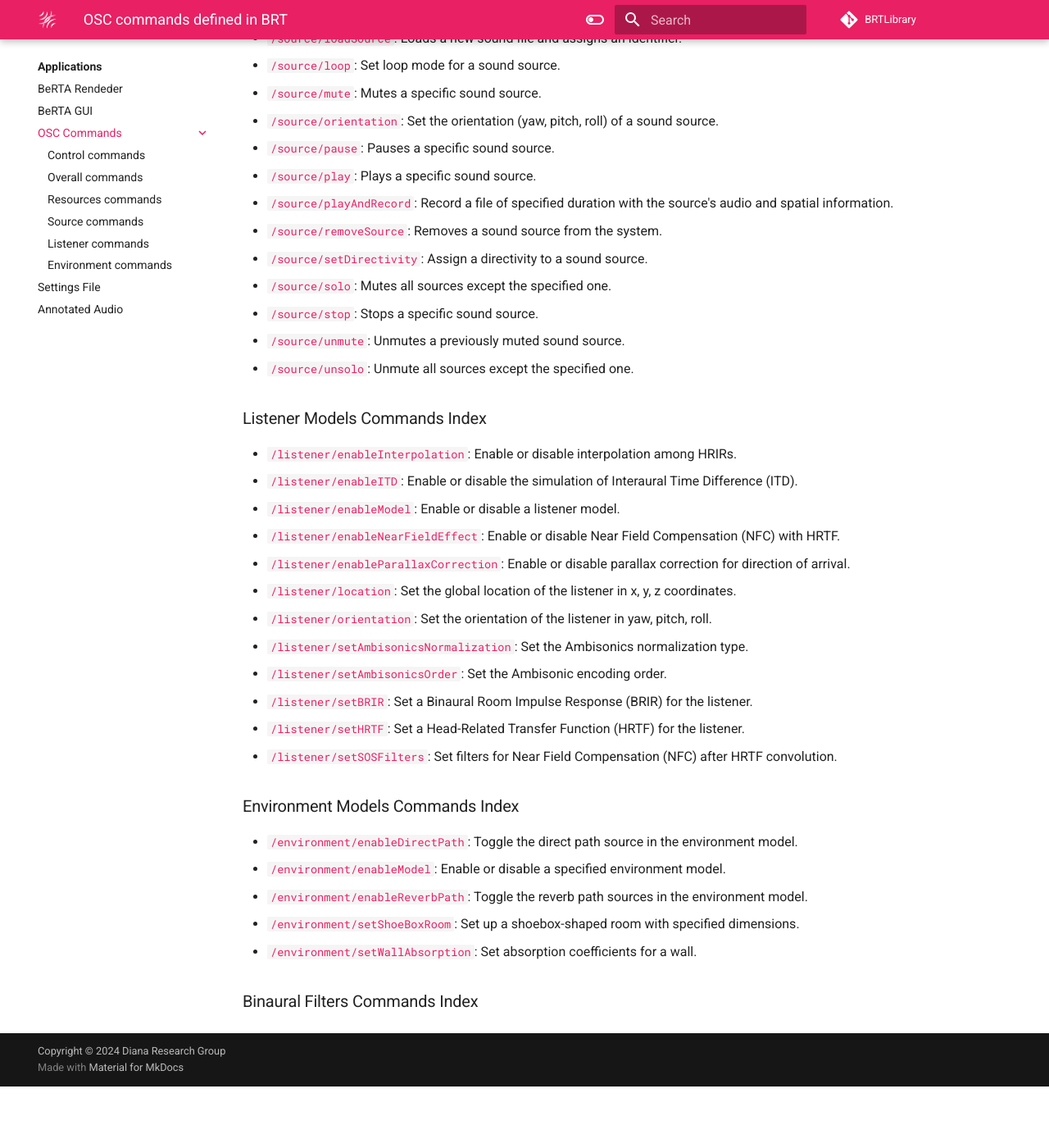
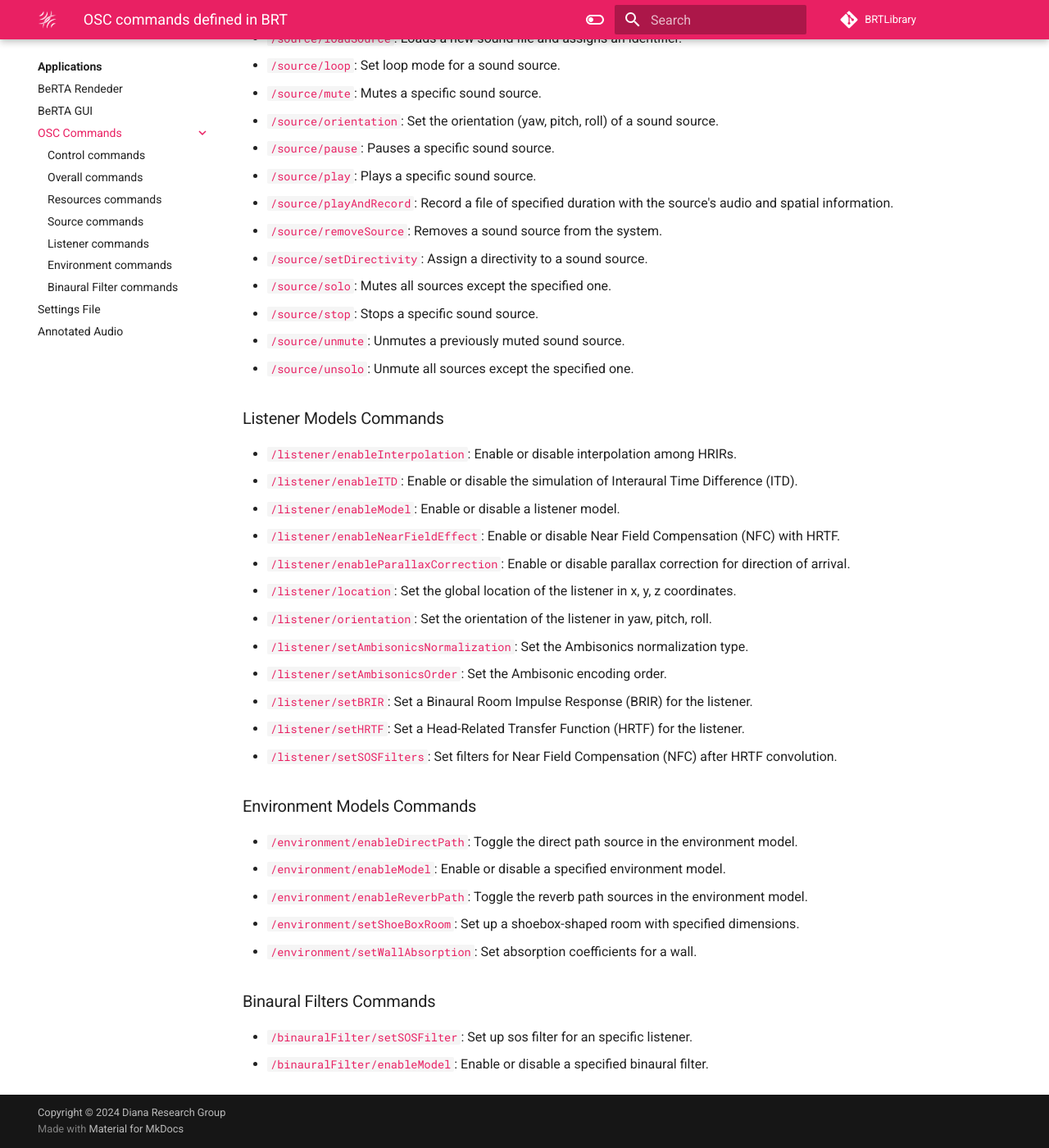
Before and after one commit to GrupoDiana/BRT-Documentation, an MkDocs documentation site: the page built from docs/osc/index.md, in a window 1280 px wide and 1400 px high, scrolled down 1648 px. Shown: the whole window at 82% size. Built offline with MkDocs 1.6.1 and Material for MkDocs 9.7.7, drawn with Linux system fonts in a browser that asks for light colours; comment, search, counter and statistics services are not loaded; before the commit the page ends 2973 px from its top, so only the background shows below that; some of the changed text lies outside the part shown.

Commit message:
feat: added osc commands for Binaural Filters

```diff
--- a/docs/osc/index.md
+++ b/docs/osc/index.md
@@ -13,7 +13,7 @@ Part of the BRT components is the definition of a set of OSC commands which the
 - [`/control/sampleRate`](control.md#controlsamplerate): Request the current audio sample rate.
 - [`/control/version`](control.md#controlversion): Retrieve the current BeRTA version.
 
-### OSC Overall Commands Index
+### OSC Overall Commands
 
 - [`/pause`](overall.md#pause): Pauses file sources and stops streaming from input channels.
 - [`/play`](overall.md#play): Starts playback of file sources and streaming from input channels.
@@ -22,7 +22,7 @@ Part of the BRT components is the definition of a set of OSC commands which the
 - [`/stop`](overall.md#stop): Stops playback of file sources and streaming from input channels.
 
 
-### Resources Commands Index
+### Resources Commands
 
 - [`/resources/enableWoodworthITD`](resources.md#resourcesenablewoodworthitd): Enables or disables the calculation of the ITD using the Woodworth formula.
 - [`/resources/getBRIRInfo`](resources.md#resourcesgetbririnfo): Gets information about one of the loaded Binaural Room Impulse Responses (BRIR).
@@ -43,7 +43,7 @@ Part of the BRT components is the definition of a set of OSC commands which the
 
 
 
-### Source Models Commands Index
+### Source Models Commands
 
 - [`/source/addLineIn`](source.md#sourceaddlinein): Adds a new source from an audio input channel.
 - [`/source/enableDirectivity`](source.md#sourceenabledirectivity): Enable or disable the directivity of a sound source.
@@ -65,7 +65,7 @@ Part of the BRT components is the definition of a set of OSC commands which the
 
 
 
-### Listener Models Commands Index
+### Listener Models Commands
 
 - [`/listener/enableInterpolation`](listener.md#listenerenableinterpolation): Enable or disable interpolation among HRIRs.
 - [`/listener/enableITD`](listener.md#listenerenableitd): Enable or disable the simulation of Interaural Time Difference (ITD).
@@ -81,7 +81,7 @@ Part of the BRT components is the definition of a set of OSC commands which the
 - [`/listener/setSOSFilters`](listener.md#listenersetsosfilters): Set filters for Near Field Compensation (NFC) after HRTF convolution.
 
 
-### Environment Models Commands Index
+### Environment Models Commands
 
 - [`/environment/enableDirectPath`](environment.md#environmentenabledirectpath): Toggle the direct path source in the environment model.
 - [`/environment/enableModel`](environment.md#environmentenablemodel): Enable or disable a specified environment model.
@@ -89,4 +89,7 @@ Part of the BRT components is the definition of a set of OSC commands which the
 - [`/environment/setShoeBoxRoom`](environment.md#environmentsetshoeboxroom): Set up a shoebox-shaped room with specified dimensions.
 - [`/environment/setWallAbsorption`](environment.md#environmentsetwallabsorption): Set absorption coefficients for a wall.
 
-### Binaural Filters Commands Index
+### Binaural Filters Commands
+
+- [`/binauralFilter/setSOSFilter`](binaural-filter.md#binauralfiltersetsosfilter): Set up sos filter for an specific listener.
+- [`/binauralFilter/enableModel`](binaural-filter.md#binauralfilterenablemodel): Enable or disable a specified binaural filter.
--- a/mkdocs.yml
+++ b/mkdocs.yml
@@ -126,6 +126,7 @@ nav:
       - Source commands: osc/source.md
       - Listener commands: osc/listener.md
       - Environment commands: osc/environment.md
+      - Binaural Filter commands: osc/binaural-filter.md
     - Settings File: applications/settingsFile.md
     - Annotated Audio: applications/annotated-audio.md
   #- Examples:
```
Also changed, not shown: docs/osc/binaural-filter.md (added, +64 -0 lines).
